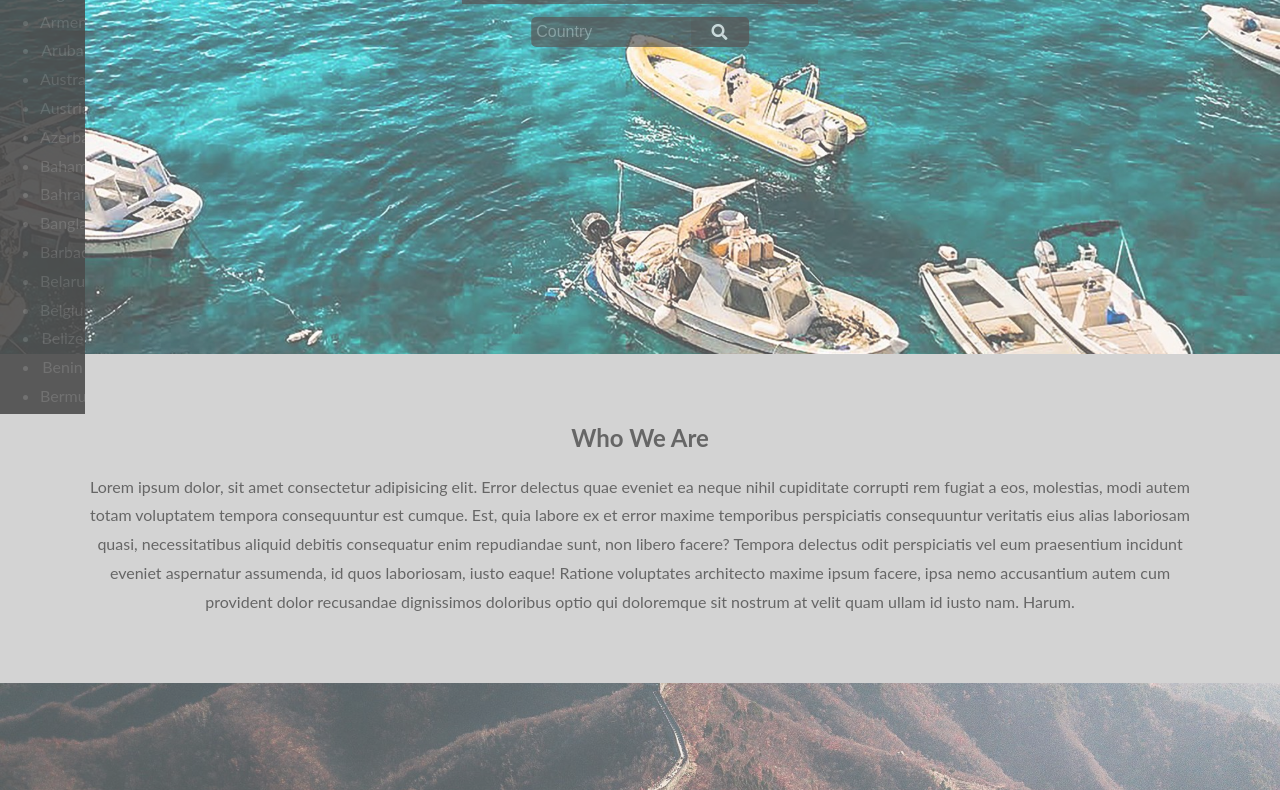
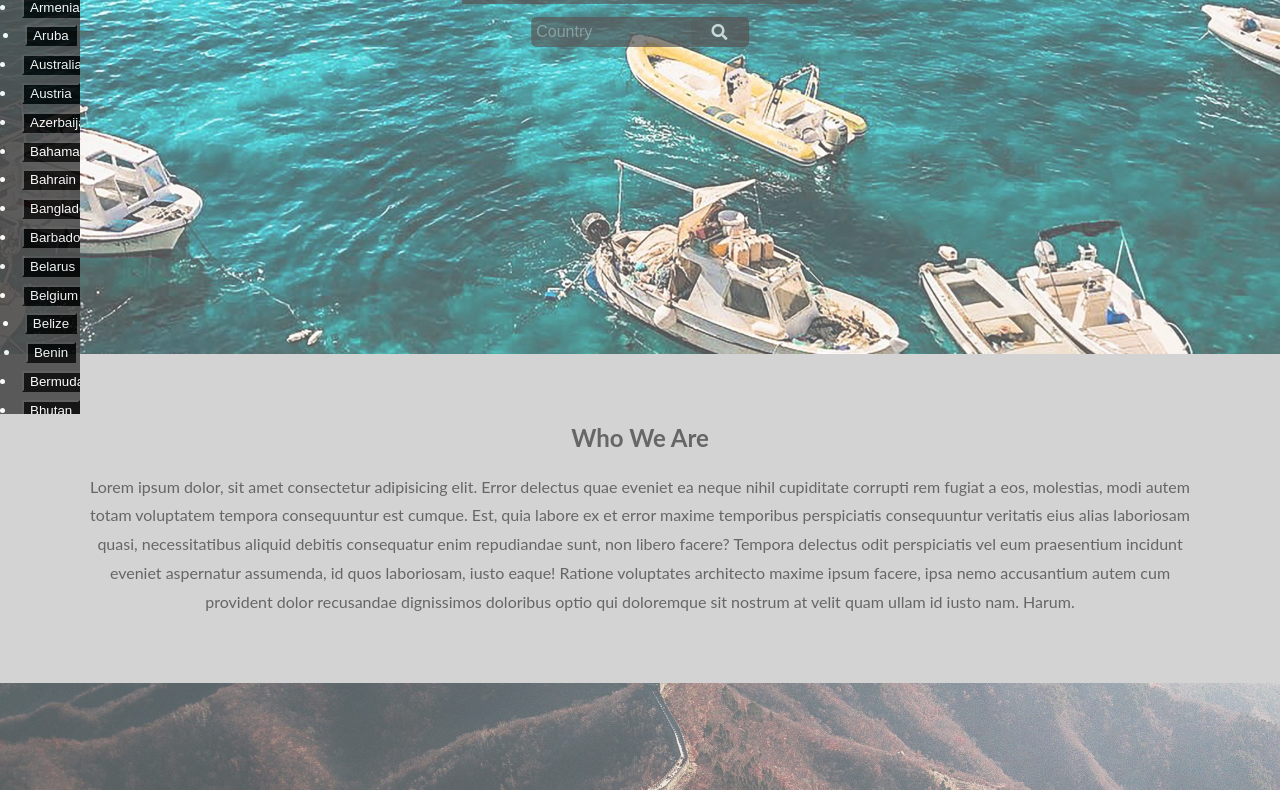
Before and after one commit to jamescbaldwin/WANDER-PLUS, a plain HTML site: page index.html in a window 1280 px wide. Shown: the part 446-1236 px from the top of the page. Drawn offline with nearby package versions, Linux system fonts and the light colour scheme.

Commit message:
added buttons to text of countrylist and now generates info

```diff
--- a/script.js
+++ b/script.js
@@ -1,13 +1,17 @@
 $( document ).ready(function() {
+
+
   $("#search").on('click', function(){
     var country = $("#city-input").val().trim();
     // console.log(cityInput)
     query3(country);
-    query(country);
+
   })
+
+
   function query3(country) {
     var queryURL3 = "https://restcountries.eu/rest/v2/name/"+ country + "?fullText=true"
-    // console.log(queryURL3);
+    console.log(queryURL3);
     $.ajax({
       url: queryURL3,
       method: "GET"
@@ -31,7 +35,7 @@ $( document ).ready(function() {
          src: response3[0].flag,
          title: 'Country Flag',
          alt: 'Country Flag',
-         width: 500,
+         width: 400,
          height: 200
        });
        var queryURL2 = "https://api.sunrise-sunset.org/json?lat=" + lat + "&lng=" + lon;
@@ -42,7 +46,7 @@ $( document ).ready(function() {
        })
        // After the data comes back from the API
        .then(function (response2) {
-         //console.log(response2);
+         console.log(response2);
          var sunrise = response2.results.sunrise
          var sunset = response2.results.sunset
          $('#sec3').html('<h1>'+'Sunrise: ' + sunrise + '<br>' + 'Sunset: ' + sunset)
@@ -304,274 +308,16 @@ $( document ).ready(function() {
   ]
 
   function makeList() {
-    let countryArray = [
-      "Afghanistan",
-      "Åland Islands",
-      "Albania",
-      "Algeria",
-      "American Samoa",
-      "Andorra",
-      "Angola",
-      "Anguilla",
-      "Antarctica",
-      "Antigua and Barbuda",
-      "Argentina",
-      "Armenia",
-      "Aruba",
-      "Australia",
-      "Austria",
-      "Azerbaijan",
-      "Bahamas",
-      "Bahrain",
-      "Bangladesh",
-      "Barbados",
-      "Belarus",
-      "Belgium",
-      "Belize",
-      "Benin",
-      "Bermuda",
-      "Bhutan",
-      "Bolivia (Plurinational State of)",
-      "Bonaire, Sint Eustatius and Saba",
-      "Bosnia and Herzegovina",
-      "Botswana",
-      "Bouvet Island",
-      "Brazil",
-      "British Indian Ocean Territory",
-      "United States Minor Outlying Islands",
-      "Virgin Islands (British)",
-      "Virgin Islands (U.S.)",
-      "Brunei Darussalam",
-      "Bulgaria",
-      "Burkina Faso",
-      "Burundi",
-      "Cambodia",
-      "Cameroon",
-      "Canada",
-      "Cabo Verde",
-      "Cayman Islands",
-      "Central African Republic",
-      "Chad",
-      "Chile",
-      "China",
-      "Christmas Island",
-      "Cocos (Keeling) Islands",
-      "Colombia",
-      "Comoros",
-      "Congo",
-      "Congo (Democratic Republic of the)",
-      "Cook Islands",
-      "Costa Rica",
-      "Croatia",
-      "Cuba",
-      "Curaçao",
-      "Cyprus",
-      "Czech Republic",
-      "Denmark",
-      "Djibouti",
-      "Dominica",
-      "Dominican Republic",
-      "Ecuador",
-      "Egypt",
-      "El Salvador",
-      "Equatorial Guinea",
-      "Eritrea",
-      "Estonia",
-      "Ethiopia",
-      "Falkland Islands (Malvinas)",
-      "Faroe Islands",
-      "Fiji",
-      "Finland",
-      "France",
-      "French Guiana",
-      "French Polynesia",
-      "French Southern Territories",
-      "Gabon",
-      "Gambia",
-      "Georgia",
-      "Germany",
-      "Ghana",
-      "Gibraltar",
-      "Greece",
-      "Greenland",
-      "Grenada",
-      "Guadeloupe",
-      "Guam",
-      "Guatemala",
-      "Guernsey",
-      "Guinea",
-      "Guinea-Bissau",
-      "Guyana",
-      "Haiti",
-      "Heard Island and McDonald Islands",
-      "Holy See",
-      "Honduras",
-      "Hong Kong",
-      "Hungary",
-      "Iceland",
-      "India",
-      "Indonesia",
-      "Côte d'Ivoire",
-      "Iran (Islamic Republic of)",
-      "Iraq",
-      "Ireland",
-      "Isle of Man",
-      "Israel",
-      "Italy",
-      "Jamaica",
-      "Japan",
-      "Jersey",
-      "Jordan",
-      "Kazakhstan",
-      "Kenya",
-      "Kiribati",
-      "Kuwait",
-      "Kyrgyzstan",
-      "Lao People's Democratic Republic",
-      "Latvia",
-      "Lebanon",
-      "Lesotho",
-      "Liberia",
-      "Libya",
-      "Liechtenstein",
-      "Lithuania",
-      "Luxembourg",
-      "Macao",
-      "Macedonia (the former Yugoslav Republic of)",
-      "Madagascar",
-      "Malawi",
-      "Malaysia",
-      "Maldives",
-      "Mali",
-      "Malta",
-      "Marshall Islands",
-      "Martinique",
-      "Mauritania",
-      "Mauritius",
-      "Mayotte",
-      "Mexico",
-      "Micronesia (Federeated States of)",
-      "Moldova (Republic of)",
-      "Monaco",
-      "Mongolia",
-      "Montenegro",
-      "Montserrat",
-      "Morocco",
-      "Mozambique",
-      "Myanmar",
-      "Namibia",
-      "Nauru",
-      "Nepal",
-      "Netherlands",
-      "New Caledonia",
-      "New Zealand",
-      "Nicaragua",
-      "Niger",
-      "Nigeria",
-      "Niue",
-      "Norfolk Island",
-      "Korea (Democratic People's Republic of)",
-      "Northern Mariana Islands",
-      "Norway",
-      "Oman",
-      "Pakistan",
-      "Palau",
-      "Palestine, State of",
-      "Panama",
-      "Papua New Guinea",
-      "Paraguay",
-      "Peru",
-      "Philippines",
-      "Pitcairn",
-      "Poland",
-      "Portugal",
-      "Puerto Rico",
-      "Qatar",
-      "Republic of Kosovo",
-      "Réunion",
-      "Romania",
-      "Russian Federation",
-      "Rwanda",
-      "Saint Barthélemy",
-      "Saint Helena, Ascension and Tristan da Cunha",
-      "Saint Kitts and Nevis",
-      "Saint Lucia",
-      "Saint Martin (French Part)",
-      "Saint Pierre and Miquelon",
-      "Saint Vincent and the Grenadines",
-      "Samoa",
-      "San Marino",
-      "Sao Tome and Principe",
-      "Saudi Arabia",
-      "Senegal",
-      "Serbia",
-      "Seychelles",
-      "Sierra Leone",
-      "Singapore",
-      "Sint Maarten (Dutch Part)",
-      "Slovakia",
-      "Slovenia",
-      "Solomon Islands",
-      "Somalia",
-      "South Africa",
-      "South Georgia and the South Sandwich Islands",
-      "Korea (Republic of)",
-      "South Sudan",
-      "Spain",
-      "Sri Lanka",
-      "Sudan",
-      "Suriname",
-      "Svalbard and Jan Mayen",
-      "Swaziland",
-      "Sweden",
-      "Switzerland",
-      "Syrian Arab Republic",
-      "Taiwan",
-      "Tajikistan",
-      "Tanzania, United Republic of",
-      "Thailand",
-      "Timor-Leste",
-      "Togo",
-      "Tokelau",
-      "Tonga",
-      "Trinidad and Tobago",
-      "Tunisia",
-      "Turkey",
-      "Turkmenistan",
-      "Turks and Caicos Islands",
-      "Tuvalu",
-      "Uganda",
-      "Ukraine",
-      "United Arab Emirates",
-      "United Kingdom of Great Britain and Northern Ireland", //abbr
-      "United States of America",
-      "Uruguay",
-      "Uzbekistan",
-      "Vanuatu",
-      "Vatican City",
-      "Venezuela (Bolivarian Republic of)", //abbr
-      "Viet Nam",
-      "Wallis and Futuna",
-      "Western Sahara",
-      "Yemen",
-      "Zambia",
-      "Zimbabwe"
-    ],
-    listContainer = document.createElement('div'),
-    listElement = document.createElement('ul'),
-    numberOfListItems = countryArray.length,
-    listItem,
-    i;
-
-    document.getElementById("mySidebar").appendChild(listContainer);
-    listContainer.appendChild(listElement);
-
-    for (let i = 0; i < numberOfListItems; i++) {
-      listItem = document.createElement('li');
-      listItem.innerHTML = countryArray[i];
-      listElement.appendChild(listItem);
+    for (let i = 0; i < countryArray.length; i++) {
+      $('#mySidebar').append(`<li> <button class='s'>  ${countryArray[i]}  </button> </li>`)
     }
+    // figure out how to make everything a button as well
   }
+  $('#mySidebar').on('click', '.s' , function(){
+    var clickcountry = $(this).text().trim()
+    console.log(clickcountry)
+    query3(clickcountry);
+  })
 
   makeList();
 
@@ -582,12 +328,12 @@ $( document ).ready(function() {
       // console.log("opening sidebar");
       document.getElementById("mySidebar").style.width = "300px";
       $("")
-      // document.getElementById("main").style.marginLeft = "200px";
+      document.getElementById("main").style.marginLeft = "200px";
       this.hover = false;
     } else {
       // console.log("closing sidebar");
       document.getElementById("mySidebar").style.width = "40px";
-      // document.getElementById("main").style.marginLeft = "40px";
+      document.getElementById("main").style.marginLeft = "40px";
       this.hover = true;
     }
   }
--- a/style.css
+++ b/style.css
@@ -82,9 +82,10 @@ button{
     }
 }
   .sidebar {
+    text-decoration: none;
     text-align: center;
     height: 100%;
-    width: 85px;
+    width: 80px;
     position: fixed;
     z-index: 1;
     top: 0;
@@ -95,6 +96,8 @@ button{
     overflow-x: hidden;
     padding-top: 60px;
     white-space: nowrap;
+    color:white;
+
   }
 
   .sidebar a {
@@ -160,13 +163,13 @@ button{
   }
 
   .grid-item {
-    background-color: lightgrey;
+    background-color: #282e34;
     border: 1px;
     margin: 20px;
     padding: 20px;
     font-size: 16px;
     text-align: center;
-    color:#666;
+    color:white;
   }
 
   /* Smooth scrolling IF user doesn't have a preference due to motion sensitivities */
@@ -232,7 +235,6 @@ button{
     font: black;
     text-decoration: none;
   }
-
   a, a:visited, a:hover, a:active {
     color: inherit;
   }
@@ -244,3 +246,10 @@ button{
     margin-left: 45%;
 
   } */
+
+
+  /* @media screen and (max-height: 450px) {
+    .grid-item {
+      padding-top: 15px;
+
+  } */
```
